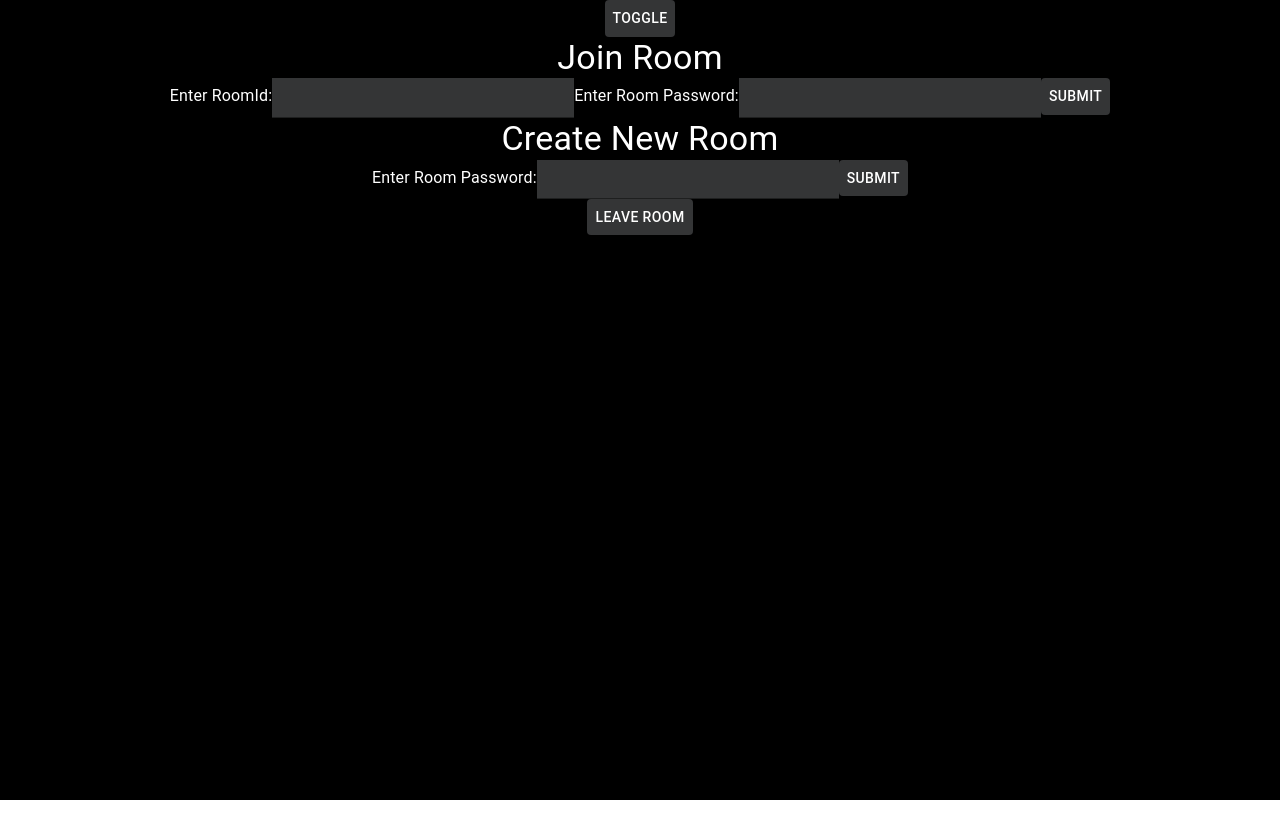
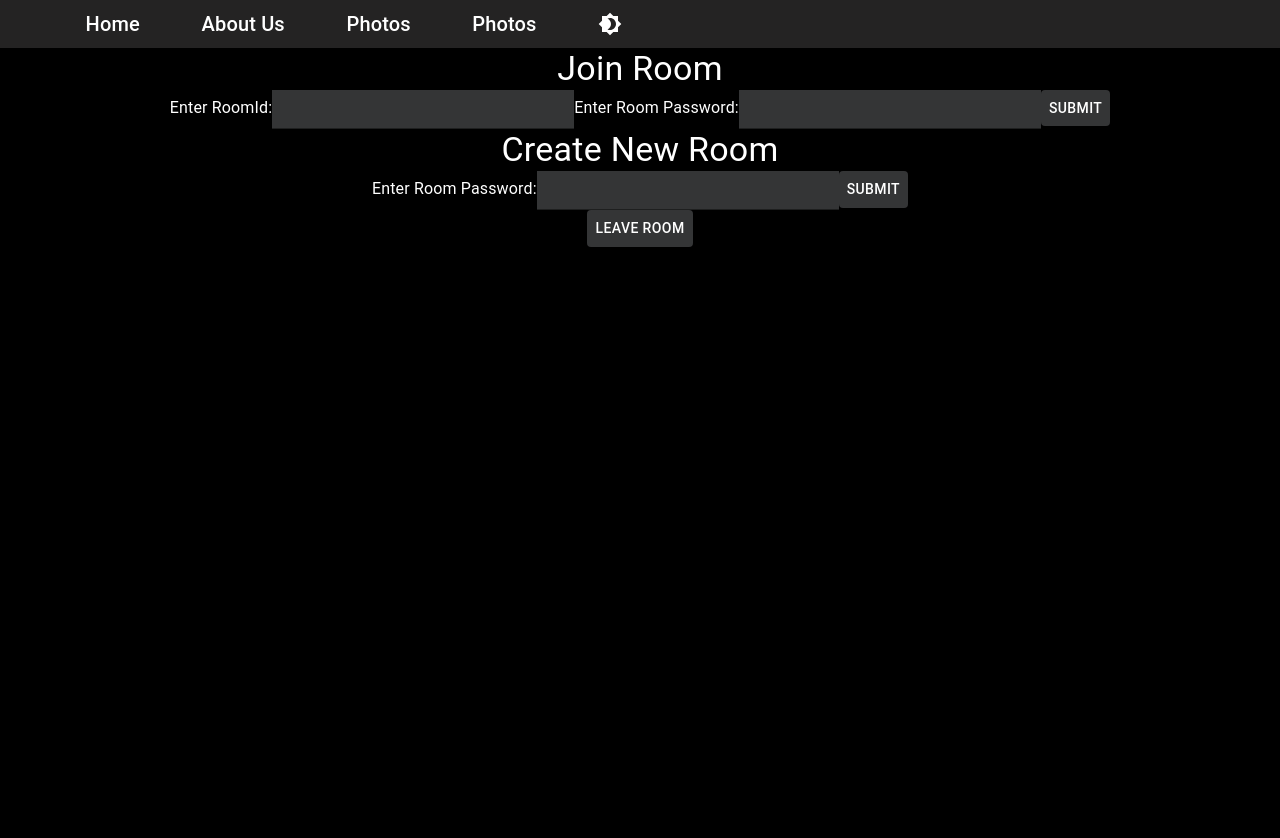
Before and after one commit to AnkitBasrur/CollBerx-Client, a React (Create React App) app: page /home in a window 1280 px wide. Shown: the top 838 px of the page. Before the commit the page ends 800 px from the top, so only its background shows below. Built offline with nearby package versions, Linux system fonts and the light colour scheme; no server answers.

Commit message:
added navbar

```diff
--- a/package.json
+++ b/package.json
@@ -11,6 +11,7 @@
     "axios": "^0.21.1",
     "react": "^17.0.2",
     "react-dom": "^17.0.2",
+    "react-icons": "^4.2.0",
     "react-router-dom": "^5.2.0",
     "react-scripts": "4.0.3",
     "socket.io-client": "^4.0.1",
--- a/src/App.js
+++ b/src/App.js
@@ -6,6 +6,7 @@ import Home from "./Home";
 import Main from "./Main";
 import Login from "./Login";
 import ThemeContextProvider from "./contexts/ThemeContext";
+import NavBar from "./NavBar";
 
 function App() {
   return (
--- a/src/Home.js
+++ b/src/Home.js
@@ -6,6 +6,7 @@ import { useHistory } from 'react-router-dom';
 import { useContext } from "react";
 import {ThemeContext} from './contexts/ThemeContext'
 import { Button, TextField, Typography } from "@material-ui/core";
+import NavBar from "./NavBar";
 
 const styles = {
   light: {
@@ -83,8 +84,9 @@ function Home(props) {
   }
 
   return (
+    <>
+    <NavBar />
     <div className="App" style={{ height: "100vh", backgroundColor:theme.ui }}>
-    <Button style={{backgroundColor: theme.button, color: theme.text }} onClick={() => toggleTheme()}>Toggle</Button>
     <ThemeTextTypography variant="h4">Join Room</ThemeTextTypography>
       <form>
         <ThemeTextTypography display="inline" style={{ color: theme.text}}>
@@ -107,6 +109,7 @@ function Home(props) {
       </form>
       <Button style={{backgroundColor: theme.button, color: theme.text }} onClick={(e) =>leaveRoom(e)}>Leave Room</Button>
     </div>
+    </>
   );
 }
 
--- a/src/Login.js
+++ b/src/Login.js
@@ -5,6 +5,7 @@ import { useContext } from "react"
 import { withStyles } from "@material-ui/core/styles";
 import {ThemeContext} from './contexts/ThemeContext'
 import { Button, TextField, Typography } from "@material-ui/core";
+import NavBar from "./NavBar";
 
 const styles = {
     light: {
@@ -18,7 +19,7 @@ const styles = {
 };
 
 function Login(props){
-    const { isLightTheme, light, dark, toggleTheme } = useContext(ThemeContext);
+    const { isLightTheme, light, dark } = useContext(ThemeContext);
     const theme = isLightTheme ? light : dark;
     const history = useHistory();
     const { classes } = props;
@@ -56,8 +57,9 @@ function Login(props){
             setErrorMessage(res.data.message);
     }
     return (
+        <>
+        <NavBar />
         <div style={{  minHeight: "100vh", backgroundColor: theme.ui}}>
-            <Button style={{backgroundColor: theme.button, color: theme.text }} onClick={() => toggleTheme()} >Toggle</Button>
             <form>
                 <ThemeTextTypography variant="h4">Login</ThemeTextTypography>
                 <TextField InputLabelProps={{ style: { color: theme.placeholder, fontSize: "22px"}}} InputProps={{ className: isLightTheme ? classes.light: classes.dark }} type="text" label="Enter Email" style={{backgroundColor: theme.button }} value={loginEmail} onChange={(e) => setLoginEmail(e.target.value)}/><br /><br />
@@ -74,6 +76,7 @@ function Login(props){
             </form>
             {errorMessage}
         </div>
+        </>
     )
 }
 
--- a/src/Main.js
+++ b/src/Main.js
@@ -8,6 +8,7 @@ import { useParams } from "react-router-dom";
 import axios from "axios";
 import CancelIcon from '@material-ui/icons/Cancel';
 import DoneIcon from '@material-ui/icons/Done';
+import NavBar from "./NavBar";
 
 const { uuid } = require('uuidv4');
 const styles = {
@@ -93,8 +94,9 @@ function Main(props){
         setRefresh((curr) => !curr)
     }
     return (
+        <>
+        <NavBar />
         <div style={{ minHeight: "100vh", backgroundColor: theme.ui}}>
-            <Button style={{backgroundColor: theme.button, color: theme.text }} onClick={() => toggleTheme()} >Toggle</Button>
             <div class="search-container">
                 <div class="search-item" style={{ backgroundColor: theme.box}}>
                     <ThemeTextTypography variant="h4">Pending</ThemeTextTypography>
@@ -146,6 +148,7 @@ function Main(props){
 
             </div>
         </div>
+        </>
     )
 }
 
--- /dev/null
+++ b/src/NavBar.js
@@ -0,0 +1,40 @@
+import React, { useContext } from 'react';
+import { makeStyles } from '@material-ui/core/styles';
+import AppBar from '@material-ui/core/AppBar';
+import Toolbar from '@material-ui/core/Toolbar';
+import Typography from '@material-ui/core/Typography';
+import IconButton from '@material-ui/core/IconButton';
+import MenuIcon from '@material-ui/icons/Menu';
+import {ThemeContext} from './contexts/ThemeContext'
+import Brightness4Icon from '@material-ui/icons/Brightness4';
+
+
+function NavBar(props){
+    const { isLightTheme, light, dark, toggleTheme } = useContext(ThemeContext);
+    const theme = isLightTheme ? light : dark;
+
+
+        return (
+          <div>
+            <AppBar style={{ backgroundColor:  theme.navbar }} position="static">
+              <Toolbar variant="dense" >
+                <Typography variant="h6" style={{ color: theme.text, marginLeft: "5%"}}>
+                  Home
+                </Typography>
+                <Typography variant="h6" style={{ color: theme.text, marginLeft: "5%"}} color="inherit">
+                  About Us
+                </Typography>
+                <Typography variant="h6" style={{ color: theme.text, marginLeft: "5%"}} color="inherit">
+                  Photos
+                </Typography>
+                <Typography variant="h6" style={{ color: theme.text, marginLeft: "5%"}} color="inherit">
+                  Photos
+                </Typography>
+                <Brightness4Icon style={{marginLeft: "5%"}} onClick={() => toggleTheme() }/>
+              </Toolbar>
+            </AppBar>
+          </div>
+        );
+}
+
+export default NavBar;
--- a/src/contexts/ThemeContext.js
+++ b/src/contexts/ThemeContext.js
@@ -11,7 +11,8 @@ class ThemeContextProvider extends Component {
             box: '#dedcdc',
             innerBox: '#cccaca',
             button: '#d4d5d6',
-            placeholder: '#949392'
+            placeholder: '#949392',
+            navbar: '#c7c6c5'
         },
         dark: {
             text: '#ffffff',
@@ -19,7 +20,8 @@ class ThemeContextProvider extends Component {
             box: '#1f1f1f',
             innerBox: 'black',
             button: '#343536',
-            placeholder: '#949392'
+            placeholder: '#949392',
+            navbar: '#242323'
         }
      }
      toggleTheme = () => {
```
Also changed, not shown: 1 other file (tests, documents, lock files or other folders).
